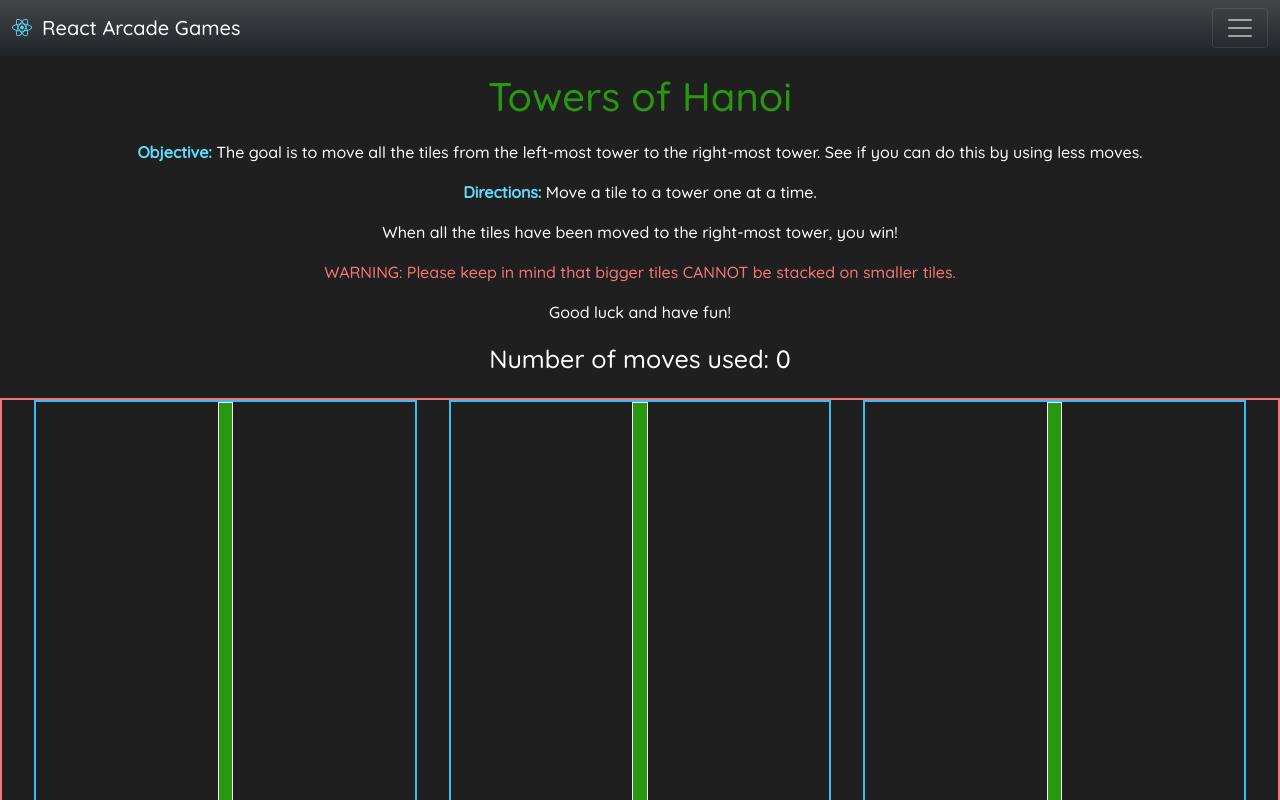
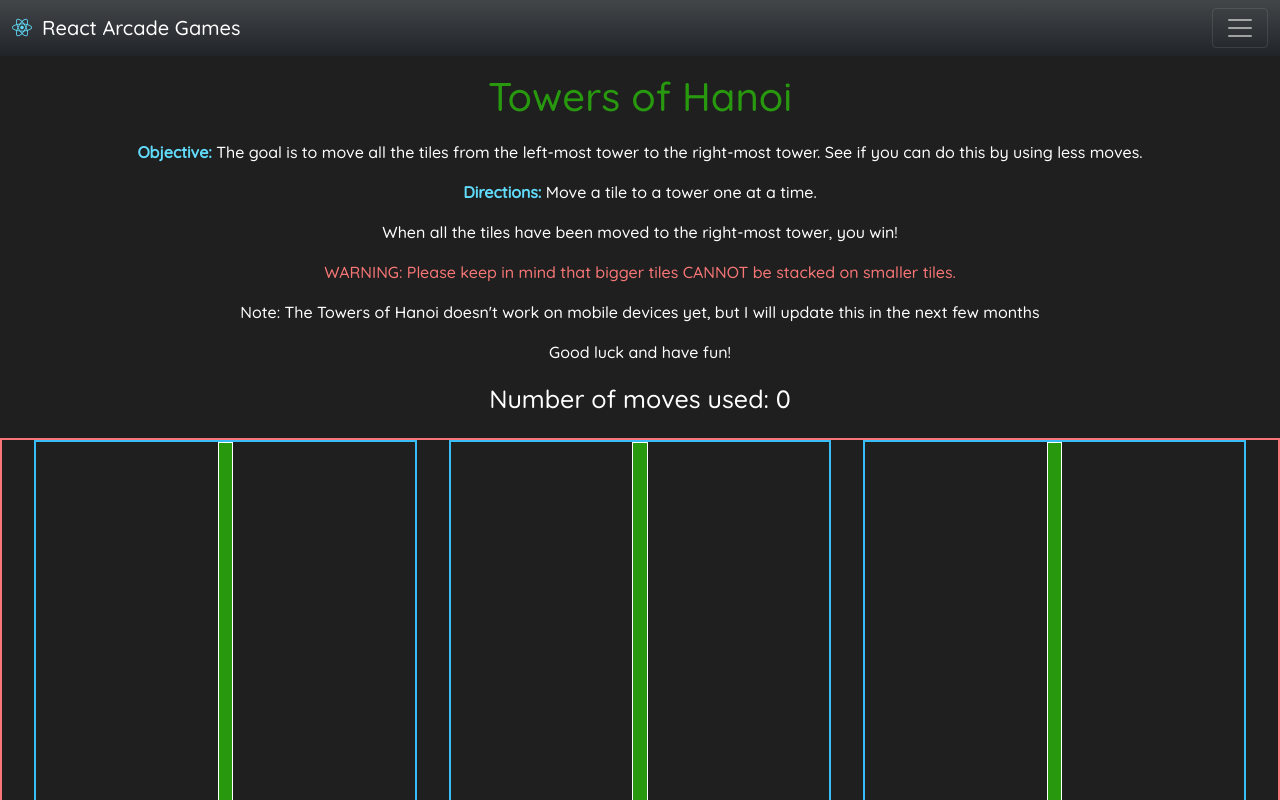
Before and after one commit to vm0303/React-Arcade, a React (Create React App) app in the folder arcade-games/: page /hanoi in a window 1280 px wide. Shown: the top 800 px of the page. Built offline with nearby package versions, Linux system fonts and the light colour scheme.

Commit message:
Update Hanoi.jsx

```diff
--- a/arcade-games/src/components/toh/Hanoi.jsx
+++ b/arcade-games/src/components/toh/Hanoi.jsx
@@ -101,8 +101,9 @@ const Hanoi =() =>
                         <span className="text-title-warning">WARNING:</span> Please keep in mind that bigger tiles CANNOT be stacked on smaller tiles.
                     </p>
 
-
-
+                    <p className="side-note">Note: The Towers of Hanoi doesn't work on mobile devices yet,
+                    but I will update this in the next few months
+                    </p>
                     <p>
                         Good luck and have fun!
                     </p>
```
